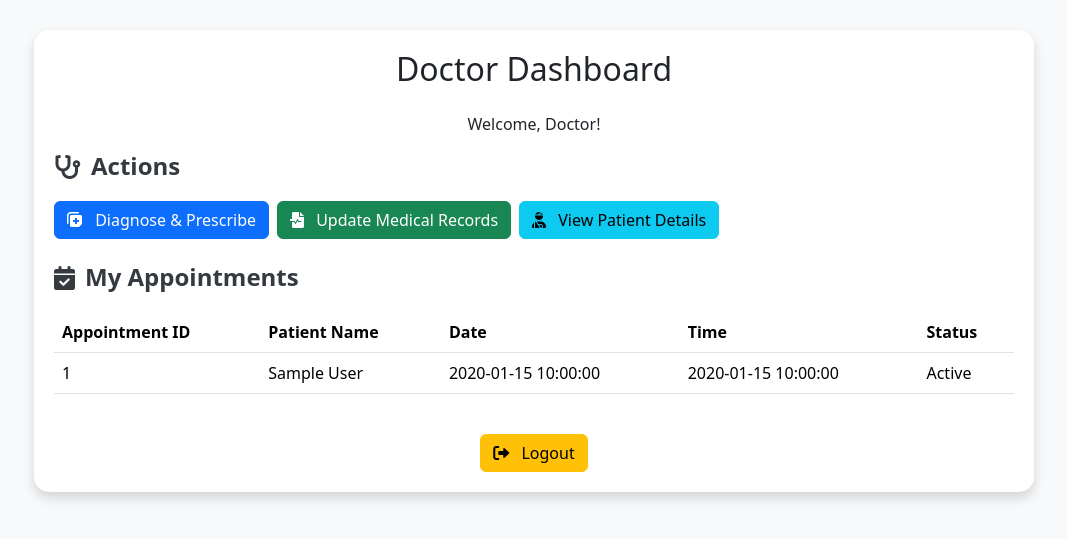
After one commit to frashid17/ramisi-hms, a PHP site: page /doctor/dashboard.php in a window 1280 px wide. The commit adds this page. Shown: the top 539 px of the page, without its empty margins (106-1173 px from the left). Run offline with PHP 8.4, Linux system fonts and the light colour scheme; the visitor is signed in with stand-in values (Sample User, id 1); tables that the repository leaves empty or names only in its code hold one stand-in row (values such as "Sample post"); some libraries are stand-ins or nearby versions.

Commit message:
Add doctor dashboard for managing appointments and patient details

```diff
--- /dev/null
+++ b/doctor/dashboard.php
@@ -0,0 +1,172 @@
+<?php
+// File: doctor/dashboard.php
+session_start();
+
+// Check if user is logged in and has the 'doctor' role
+if (!isset($_SESSION['user_id']) || $_SESSION['role'] !== 'doctor') {
+    header('Location: login.php');
+    exit();
+}
+
+require_once '../config/database.php';
+
+// 1. Fetch the current doctor's ID from session (users table)
+$doctorUserId = $_SESSION['user_id'];
+
+// 2. Fetch the doctor record from the 'doctors' table to get the doctor’s ID
+try {
+    $stmtDoctor = $pdo->prepare("
+        SELECT id
+        FROM doctors
+        WHERE user_id = ?
+    ");
+    $stmtDoctor->execute([$doctorUserId]);
+    $doctorRecord = $stmtDoctor->fetch(PDO::FETCH_ASSOC);
+
+    if (!$doctorRecord) {
+        die('Error: Doctor record not found.');
+    }
+    $doctorId = $doctorRecord['id'];
+} catch (PDOException $e) {
+    die('Error fetching doctor info: ' . $e->getMessage());
+}
+
+// 3. Fetch Patients (optional)
+try {
+    $stmt = $pdo->query("
+        SELECT p.id AS patient_id, p.user_id, u.name AS patient_name, p.dob, p.address, p.phone
+        FROM patients p
+        JOIN users u ON p.user_id = u.id
+        ORDER BY u.name ASC
+    ");
+    $patients = $stmt->fetchAll(PDO::FETCH_ASSOC);
+} catch (PDOException $e) {
+    die('Error fetching patients: ' . $e->getMessage());
+}
+
+// 4. Fetch appointments for this doctor
+try {
+    $stmtAppointments = $pdo->prepare("
+        SELECT
+            a.id AS appointment_id,
+            a.date,
+            a.time,
+            a.status,
+            u.name AS patient_name
+        FROM appointments a
+        JOIN users u ON a.patient_id = u.id
+        WHERE a.doctor_id = ?
+        ORDER BY a.date ASC
+    ");
+    $stmtAppointments->execute([$doctorId]);
+    $appointments = $stmtAppointments->fetchAll(PDO::FETCH_ASSOC);
+} catch (PDOException $e) {
+    die('Error fetching appointments: ' . $e->getMessage());
+}
+?>
+<!DOCTYPE html>
+<html lang="en">
+<head>
+    <meta charset="UTF-8">
+    <meta name="viewport" content="width=device-width, initial-scale=1.0">
+    <title>Doctor Dashboard - Ramisi HMS</title>
+    <link href="https://cdn.jsdelivr.net/npm/bootstrap@5.3.0-alpha3/dist/css/bootstrap.min.css" rel="stylesheet">
+    <link href="https://cdnjs.cloudflare.com/ajax/libs/font-awesome/6.0.0/css/all.min.css" rel="stylesheet">
+    <style>
+        body {
+            background-color: #f8f9fa;
+        }
+        .dashboard-container {
+            margin: 30px auto;
+            max-width: 1000px;
+            padding: 20px;
+            background: #ffffff;
+            border-radius: 15px;
+            box-shadow: 0 6px 12px rgba(0, 0, 0, 0.15);
+        }
+        .section-title {
+            font-size: 1.5rem;
+            font-weight: bold;
+            margin-bottom: 20px;
+            color: #343a40;
+            display: flex;
+            align-items: center;
+        }
+        .section-title i {
+            margin-right: 10px;
+        }
+        .btn i {
+            margin-right: 8px;
+        }
+    </style>
+</head>
+<body>
+    <div class="container dashboard-container">
+        <h2 class="text-center mb-4">Doctor Dashboard</h2>
+
+        <!-- Welcome Message -->
+        <p class="text-center">Welcome, Doctor!</p>
+
+        <!-- Actions Section -->
+        <div class="mb-4">
+            <h3 class="section-title"><i class="fas fa-stethoscope"></i> Actions</h3>
+            <div class="d-grid gap-2 d-sm-flex">
+                <a href="diagnose_prescribe.php" class="btn btn-primary">
+                    <i class="fas fa-notes-medical"></i> Diagnose & Prescribe
+                </a>
+                <a href="update_medical_records.php" class="btn btn-success">
+                    <i class="fas fa-file-medical-alt"></i> Update Medical Records
+                </a>
+                <a href="view_patient_details.php" class="btn btn-info">
+                    <i class="fas fa-user-injured"></i> View Patient Details
+                </a>
+            </div>
+        </div>
+
+        <!-- My Appointments Section -->
+        <div class="mb-4">
+            <h3 class="section-title"><i class="fas fa-calendar-check"></i> My Appointments</h3>
+            <div class="table-responsive">
+                <table class="table table-hover">
+                    <thead>
+                        <tr>
+                            <th>Appointment ID</th>
+                            <th>Patient Name</th>
+                            <th>Date</th>
+                            <th>Time</th>
+                            <th>Status</th>
+                        </tr>
+                    </thead>
+                    <tbody>
+                        <?php if (!empty($appointments)): ?>
+                            <?php foreach ($appointments as $appt): ?>
+                                <tr>
+                                    <td><?= htmlspecialchars($appt['appointment_id']) ?></td>
+                                    <td><?= htmlspecialchars($appt['patient_name']) ?></td>
+                                    <td><?= htmlspecialchars($appt['date']) ?></td>
+                                    <td><?= htmlspecialchars($appt['time']) ?></td>
+                                    <td><?= htmlspecialchars(ucfirst($appt['status'])) ?></td>
+                                </tr>
+                            <?php endforeach; ?>
+                        <?php else: ?>
+                            <tr>
+                                <td colspan="5">No appointments found.</td>
+                            </tr>
+                        <?php endif; ?>
+                    </tbody>
+                </table>
+            </div>
+        </div>
+
+        <!-- Logout Section -->
+        <div class="text-center">
+            <a href="logout.php" class="btn btn-warning">
+                <i class="fas fa-sign-out-alt"></i> Logout
+            </a>
+        </div>
+    </div>
+
+    <script src=\"https://cdn.jsdelivr.net/npm/bootstrap@5.3.0-alpha3/dist/js/bootstrap.bundle.min.js\"></script>
+    <script src=\"https://cdnjs.cloudflare.com/ajax/libs/font-awesome/6.0.0/js/all.min.js\"></script>
+</body>
+</html>
```
Also changed, not shown: patient/dashboard.php (+43 -16 lines).
